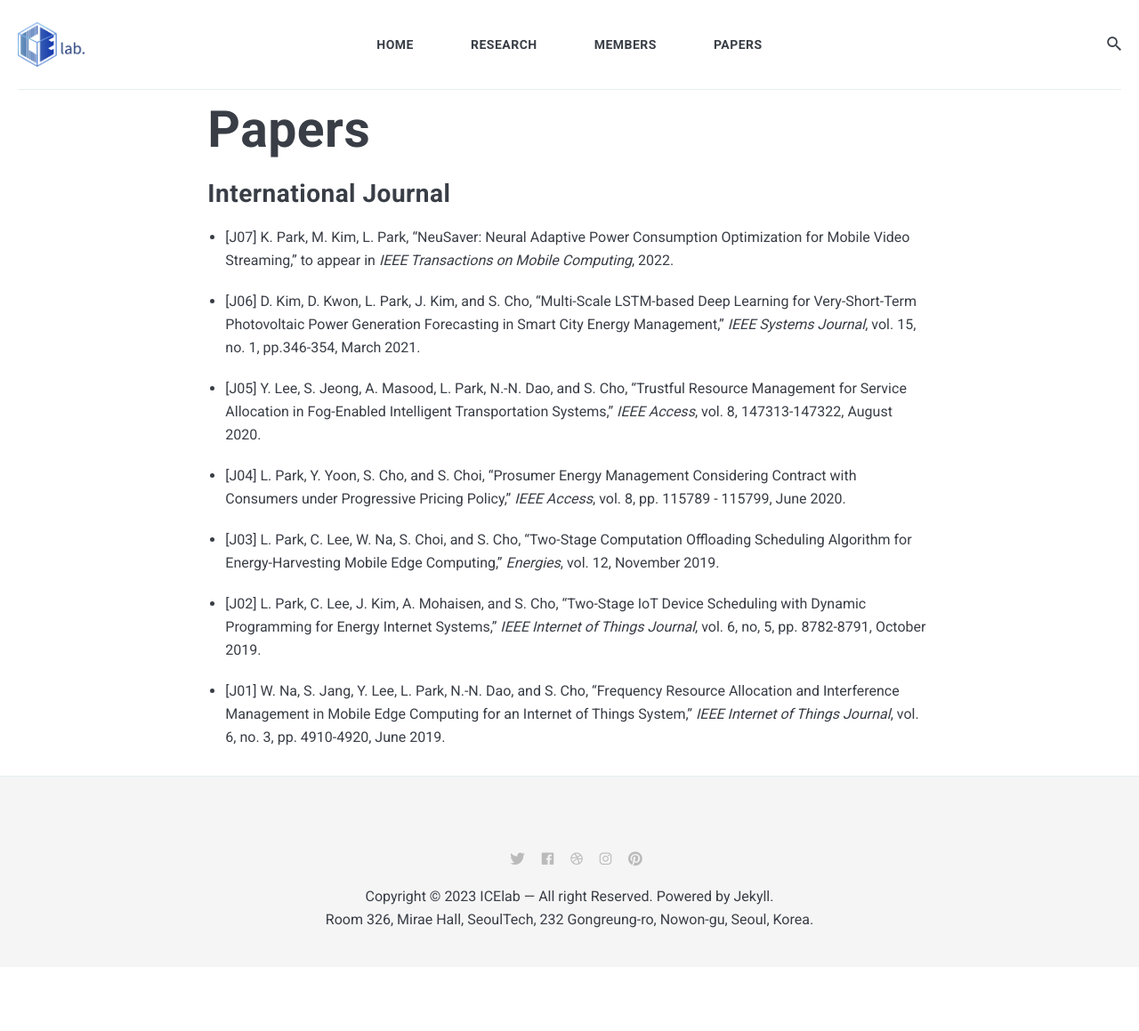
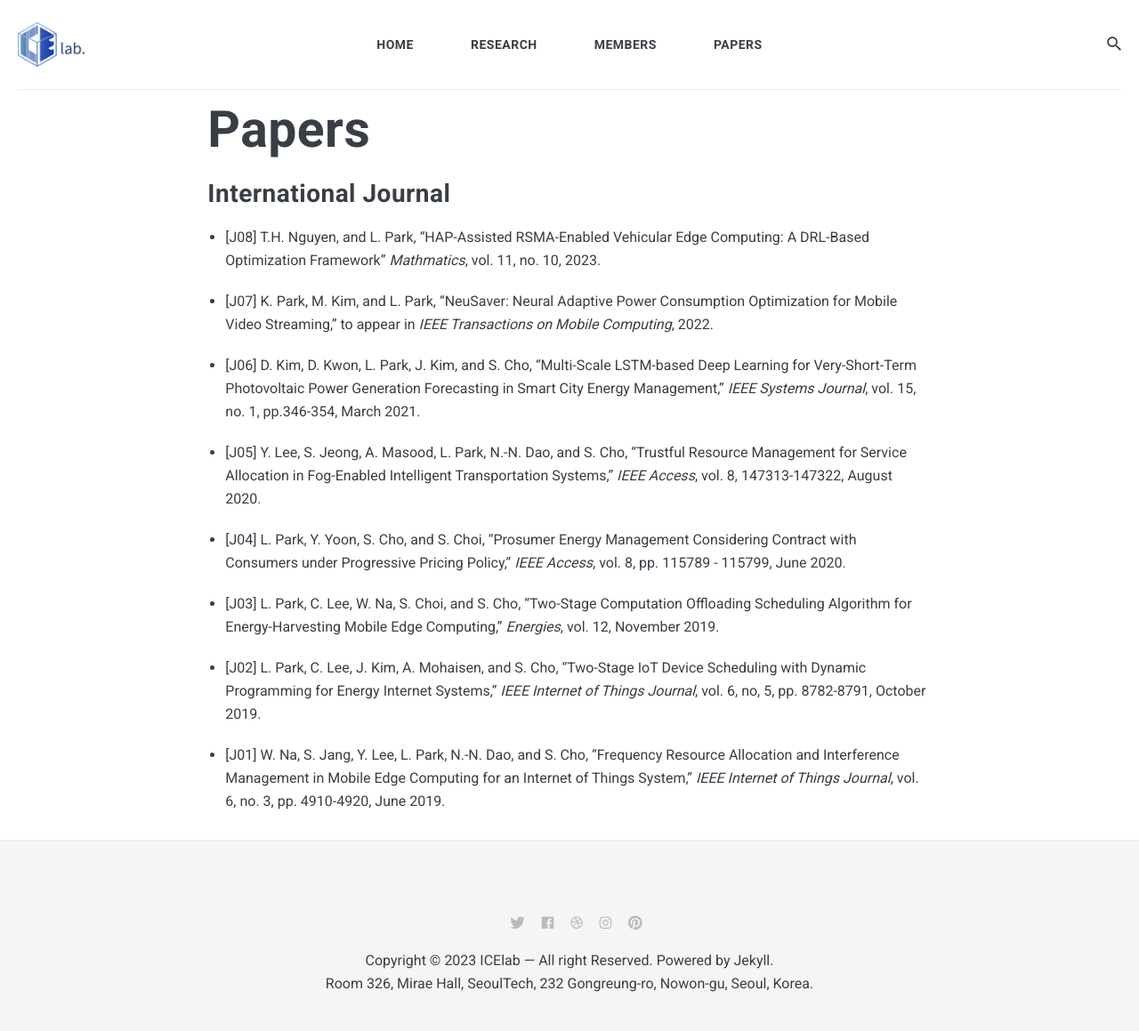
Before and after one commit to Icelab-2020/icelab-2020.github.io, a Jekyll site: the page built from _pages/02_papers.md, in a window 1280 px wide. Shown: the whole page at 89% size. Built offline with Jekyll 4.4.1, drawn with Linux system fonts in a browser that asks for light colours; nearby versions of some CDN libraries; our own code applies the rules of GitHub Pages for plain Markdown files; before the commit the page ends 1087 px from its top, so only the background shows below that.

Commit message:
Update 02_papers.md

```diff
--- a/_pages/02_papers.md
+++ b/_pages/02_papers.md
@@ -5,7 +5,9 @@ permalink: /02_papers/
 # image: 08.jpg
 ---
 ## International Journal
-* [J07] K. Park, M. Kim, L. Park, "NeuSaver: Neural Adaptive Power Consumption Optimization for Mobile Video Streaming," to appear in *IEEE Transactions on Mobile Computing*, 2022.
+* [J08] T.H. Nguyen, and L. Park, "HAP-Assisted RSMA-Enabled Vehicular Edge Computing: A DRL-Based Optimization Framework" *Mathmatics*, vol. 11, no. 10, 2023.
+
+* [J07] K. Park, M. Kim, and L. Park, "NeuSaver: Neural Adaptive Power Consumption Optimization for Mobile Video Streaming," to appear in *IEEE Transactions on Mobile Computing*, 2022.
 
 * [J06] D. Kim, D. Kwon, L. Park, J. Kim, and S. Cho, "Multi-Scale LSTM-based Deep Learning for Very-Short-Term Photovoltaic Power Generation Forecasting in Smart City Energy Management," *IEEE Systems Journal*, vol. 15, no. 1, pp.346-354, March 2021.
 
```
